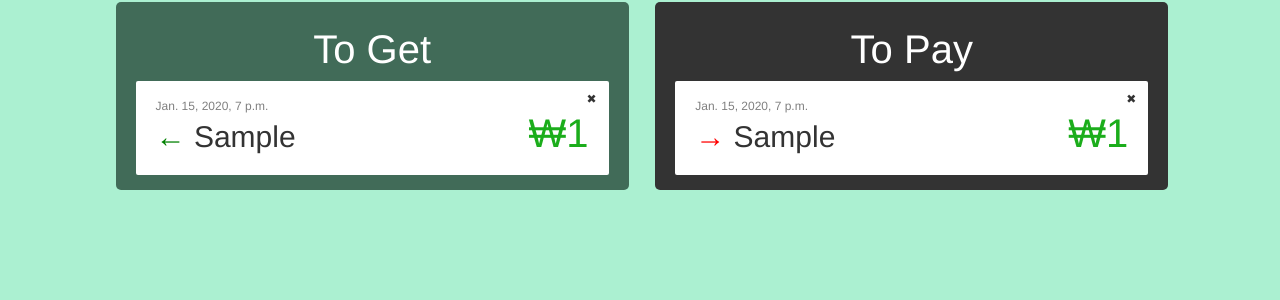
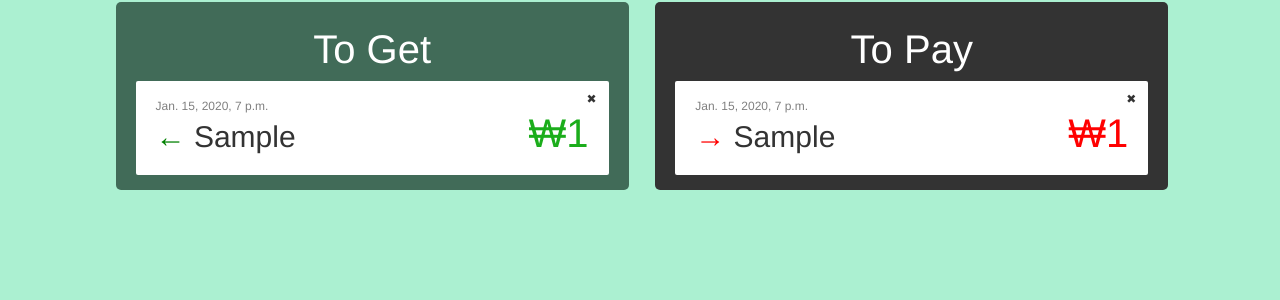
Before and after one commit to tsook/harathon, a Django app: template finance/templates/finance/home_page.html in a window 1280 px wide. Shown: the part 273-573 px from the top of the page. Run offline with Django 3.2, Linux system fonts and the light colour scheme; tables that the repository leaves empty hold one stand-in row (values such as "Sample post"); the template is opened without the code that fills it: values that come from a table or form of the project are taken from there, most other values are stand-ins (such as "Sample title", 1, 10 or a date in 2020); parts of the project's set-up code (start-up, migrations or seed data) failed here and were passed over; some libraries are stand-ins or nearby versions.

Commit message:
minor design changes

```diff
--- a/finance/templates/finance/home_page.html
+++ b/finance/templates/finance/home_page.html
@@ -51,7 +51,7 @@
 				<p> <span style="color:red">&#8594;</span> {{ pay.receiver }} </p>
 			</div><div class="money-delete">
 				<p class="delete-mark"> &#10006; </p>
-				<h2 class="money-text"> ₩{{ pay.money }} </h2>
+				<h2 class="money-text" style="color:red"> ₩{{ pay.money }} </h2>
 			</div>
 			<div class="more-info row" data-hidden="true" hidden>
 				<div class="col-md-3 more-info-label">
--- a/finance/templates/finance/login_page.html
+++ b/finance/templates/finance/login_page.html
@@ -3,7 +3,7 @@
 
 {% block content %}
 <div class="login-section">
-	<h1 class="login-label">Log In</h1>
+	<h1 class="login-label" style="padding-bottom: 20px; border-bottom: solid 1px #abf0d1">Log In</h1>
 	<form method="post" class="login-form row" id="login-form">
 	    {% csrf_token %}
 		<div class="col-md-4 login-col">
--- a/finance/urls.py
+++ b/finance/urls.py
@@ -7,7 +7,7 @@ urlpatterns = [
 	url(r'^$', views.login_page, name='login_page'),
 	url(r'^new/Money/$', views.new_Money, name='new_Money'),
 	url(r'^canvas/$', views.canvas_test, name='canvas_test'),
-	url(r'^delete/', views.delete, name="delete")
+	url(r'^delete/', views.delete, name="delete"),
 	#url(r'^home/$', views.home_page, name='home_page'),
 	url(r'^login/$', auth_views.login, name='login'),
     url(r'^logout/$', auth_views.logout, {'next_page': '/'}, name='logout'),
```
